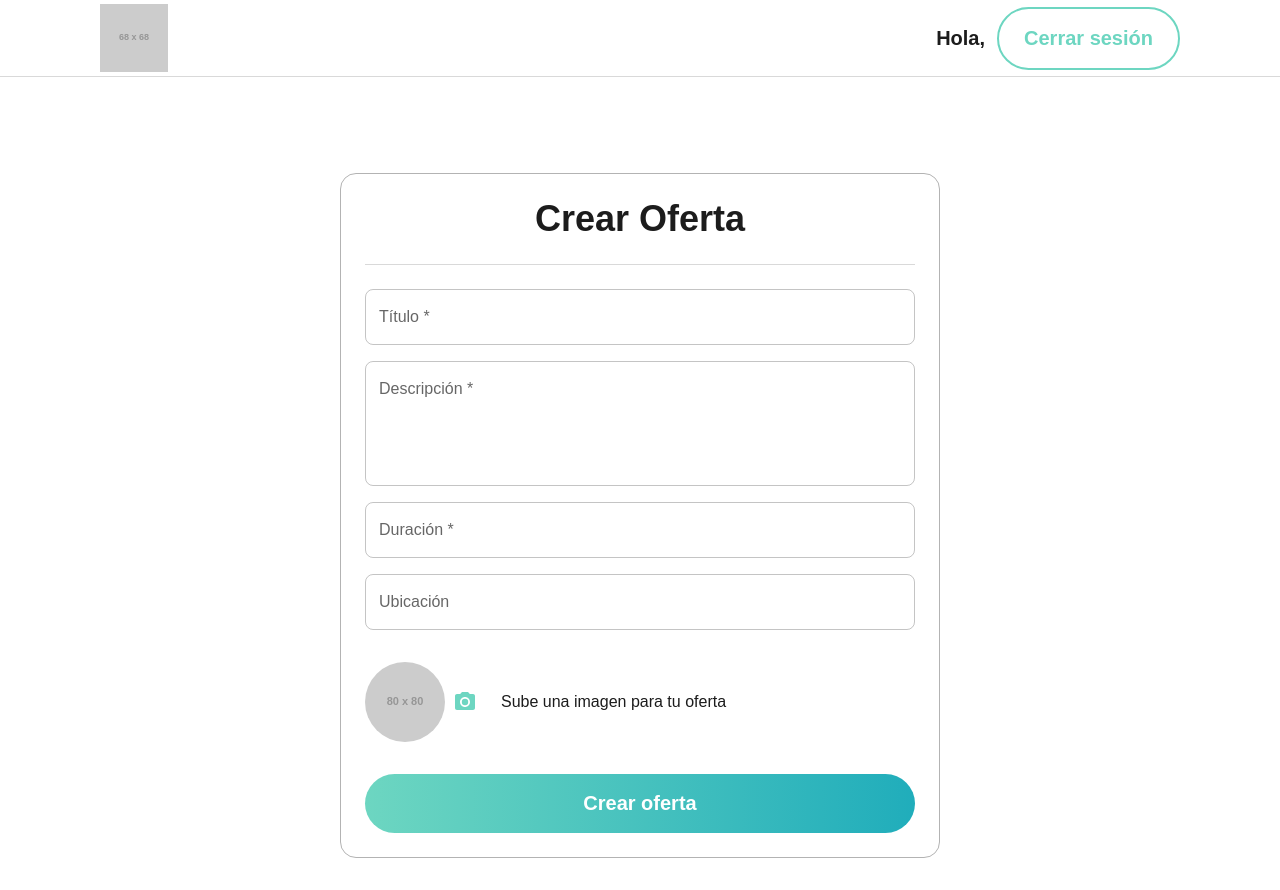
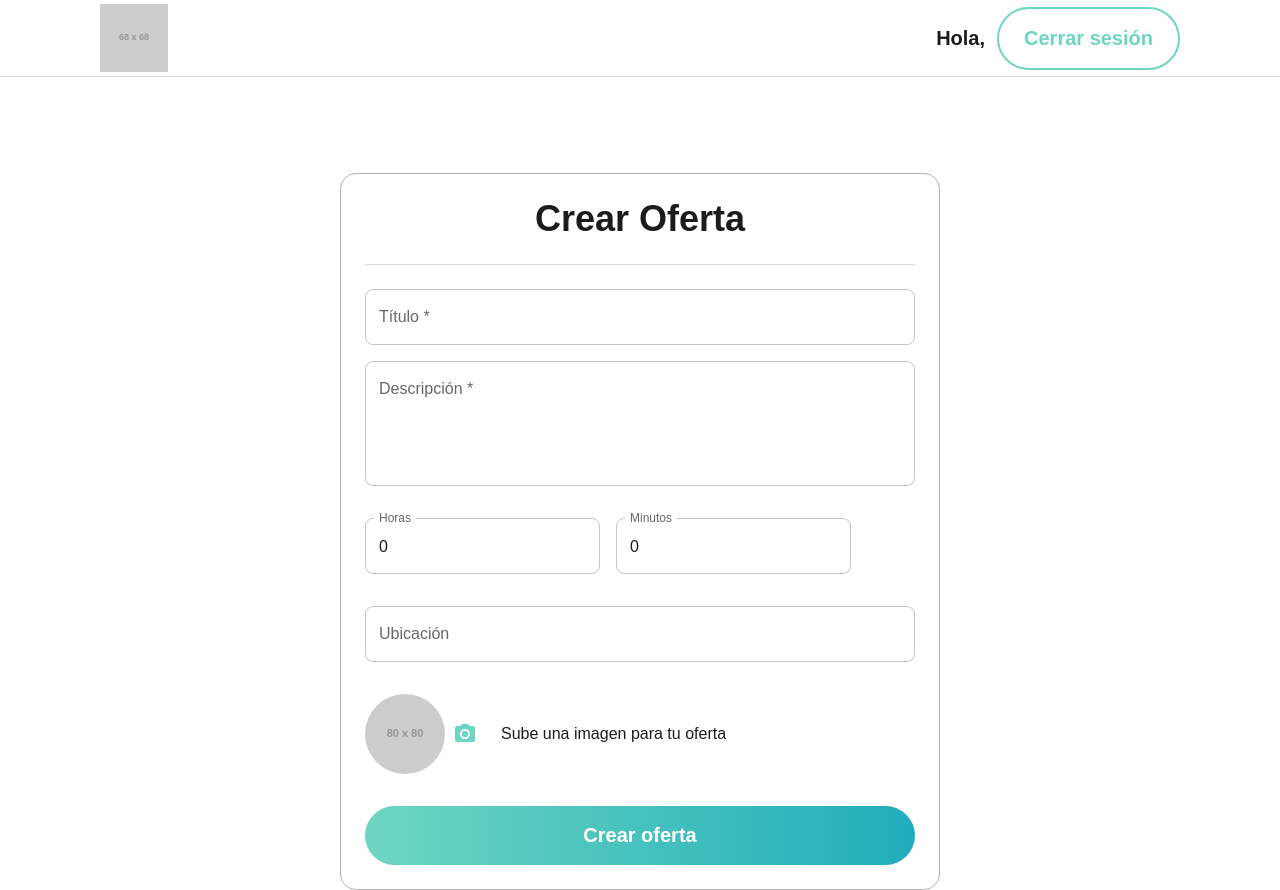
Before and after one commit to javnievic/comparte-tu-tiempo, a React (Vite) app in the folder frontend/: page /create-offer in a window 1280 px wide. Before the commit the page ends 858 px from the top, so only its background shows below. Built offline with nearby package versions, Linux system fonts and the light colour scheme; sample sign-in values are in the browser's storage.

Commit message:
fix: offer duration is not a string

```diff
--- a/frontend/src/pages/CreateOffer.jsx
+++ b/frontend/src/pages/CreateOffer.jsx
@@ -17,6 +17,8 @@ export default function CreateOffer() {
   const navigate = useNavigate();
   const { currentUser } = useContext(UserContext); // Get logged-in user
   const { openLoginModal } = useContext(UIContext);
+  const [durationHours, setDurationHours] = useState(0);
+  const [durationMinutes, setDurationMinutes] = useState(0);
 
   useEffect(() => {
     if (!currentUser) {
@@ -70,7 +72,7 @@ export default function CreateOffer() {
 
     // Validate required fields
     const newErrors = {};
-    ["title", "description", "duration"].forEach((field) => {
+    ["title", "description"].forEach((field) => {
       const error = validateField(field, formData[field]);
       if (error) newErrors[field] = error;
     });
@@ -88,8 +90,11 @@ export default function CreateOffer() {
         else data.append(key, formData[key]);
       });
 
+      const durationString = `${durationHours.toString().padStart(2,"0")}:${durationMinutes.toString().padStart(2,"0")}:00`;
+      data.append("duration", durationString);
+
       await createOffer(data);
-      navigate("/offers"); // Redirect to offers list
+      navigate("/"); // Redirect to offers list
     } catch (error) {
       setFormError("Error al crear la oferta. Revisa tus datos.");
     } finally {
@@ -120,15 +125,40 @@ export default function CreateOffer() {
           error={!!errors.description}
           helperText={errors.description}
         />
-        <TextField
-          label="Duración *"
-          name="duration"
-          value={formData.duration}
-          onChange={handleChange}
-          fullWidth
-          error={!!errors.duration}
-          helperText={errors.duration}
-        />
+        <Box sx={{ display: "flex", gap: 2, mt: 2, mb: 2 }}>
+            <TextField
+            label="Horas"
+            type="number"
+            value={durationHours}
+              onChange={(e) => {
+                let val = parseInt(e.target.value) || 0;
+                if (val < 0) val = 0;
+                if (val > 23) val = 23; // máximo 23 horas
+                setDurationHours(val);
+            }}
+            slotProps={{
+                input: {
+                min: 0
+                }
+            }}
+            />
+            <TextField
+            label="Minutos"
+            type="number"
+            value={durationMinutes}
+            onChange={(e) => {
+                let val = parseInt(e.target.value) || 0;
+                if (val < 0) val = 0;
+                if (val > 59) val = 59;
+                setDurationMinutes(val);
+            }}
+            slotProps={{
+                input: { min: 0, max: 59 }
+            }}
+            />
+
+
+        </Box>
         <TextField
           label="Ubicación"
           name="location"
```
Also changed, not shown: 1 other file (tests, documents, lock files or other folders).
